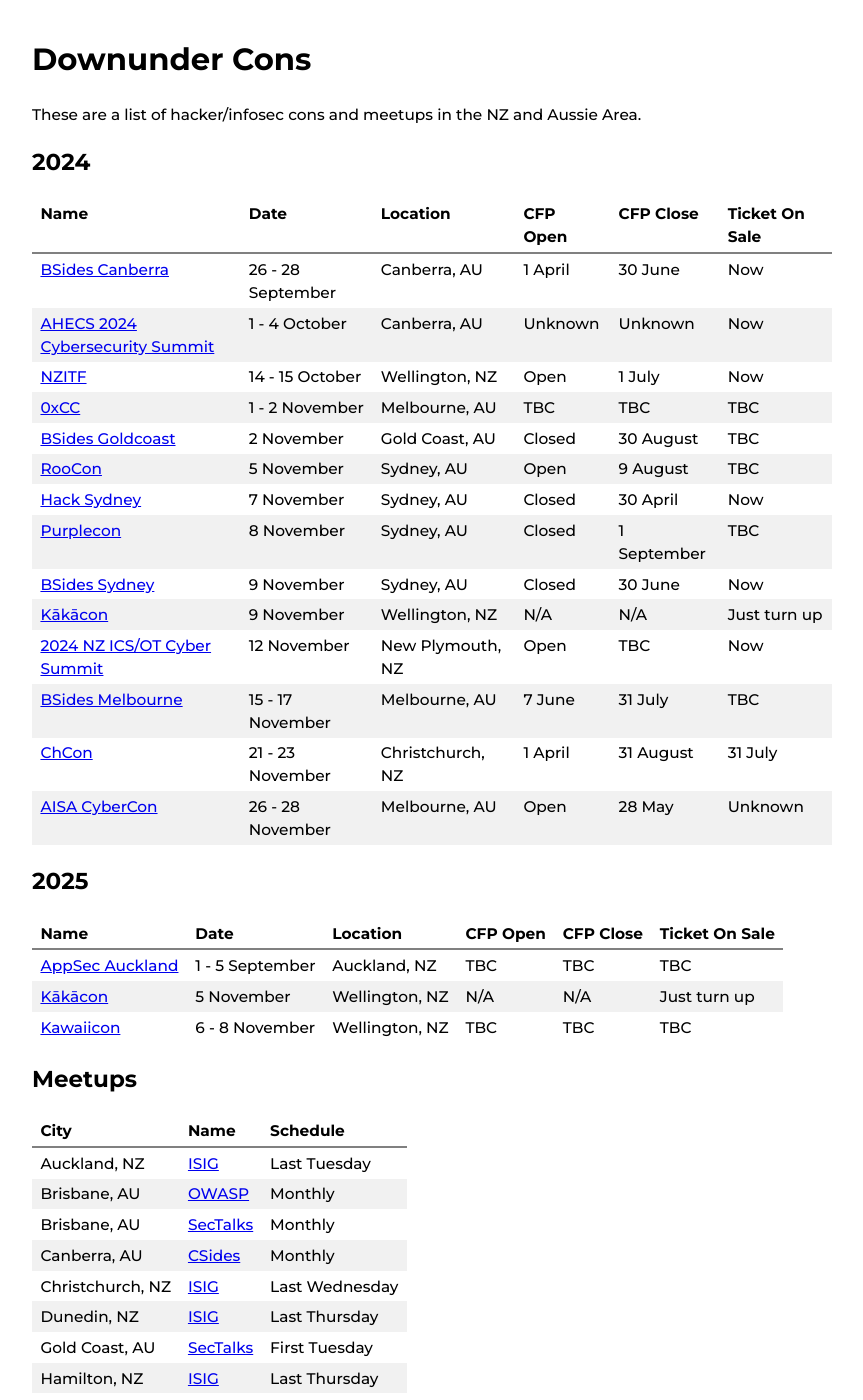
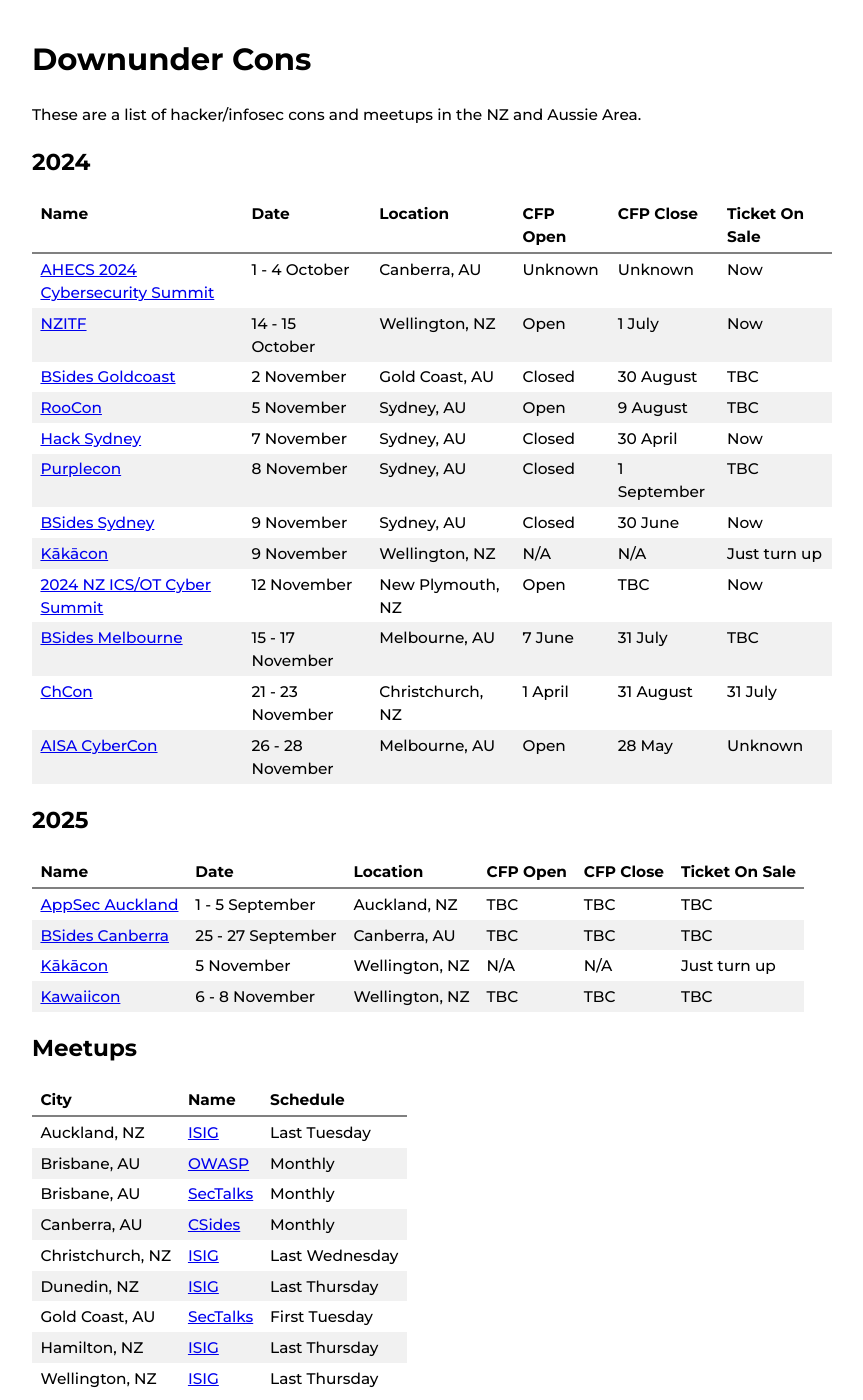
Before and after one commit to nzkarit/downundercons, a Jekyll site: the page built from index.markdown, in a window 1280 px wide and 1400 px high. Shown: the whole window, without its empty margins (208-1071 px from the left). Built offline with Jekyll 4.4.1, drawn with Linux system fonts in a browser that asks for light colours.

Commit message:
Update index.markdown

```diff
--- a/index.markdown
+++ b/index.markdown
@@ -9,10 +9,8 @@ These are a list of hacker/infosec cons and meetups in the NZ and Aussie Area.
 
 | Name | Date | Location | CFP Open | CFP Close | Ticket On Sale |
 | ---- | ---- | -------- | -------- | --------- | -------------- |
-| [BSides Canberra](https://www.bsidesau.com.au/) | 26 - 28 September | Canberra, AU | 1 April | 30 June | Now |
 | [AHECS 2024 Cybersecurity Summit](https://www.ahecs.edu.au/events/ahecs-2024-cybersecurity-summit/) | 1 - 4 October | Canberra, AU | Unknown | Unknown | Now |
 | [NZITF](https://nzitf.org.nz/conference-details) | 14 - 15 October | Wellington, NZ | Open | 1 July | Now |
-| [0xCC](https://0xcc.sh/) | 1 - 2 November | Melbourne, AU | TBC | TBC | TBC |
 | [BSides Goldcoast](https://bsidesgoldie.com/) | 2 November | Gold Coast, AU | Closed | 30 August | TBC |
 | [RooCon](https://x.com/RooCon_AU) | 5 November | Sydney, AU | Open | 9 August | TBC |
 | [Hack Sydney](https://www.hack.sydney/) | 7 November | Sydney, AU | Closed| 30 April | Now |
@@ -29,6 +27,7 @@ These are a list of hacker/infosec cons and meetups in the NZ and Aussie Area.
 | Name | Date | Location | CFP Open | CFP Close | Ticket On Sale |
 | ---- | ---- | -------- | -------- | --------- | -------------- |
 | [AppSec Auckland](https://appsec.org.nz/conference/) | 1 - 5 September | Auckland, NZ | TBC | TBC | TBC |
+| [BSides Canberra](https://www.bsidesau.com.au/) | 25 - 27 September | Canberra, AU | TBC | TBC | TBC |
 | [Kākācon](https://www.kākācon.nz/) | 5 November | Wellington, NZ | N/A | N/A | Just turn up |
 | [Kawaiicon](https://kawaiicon.org/) | 6 - 8 November | Wellington, NZ | TBC | TBC | TBC |
 
```
